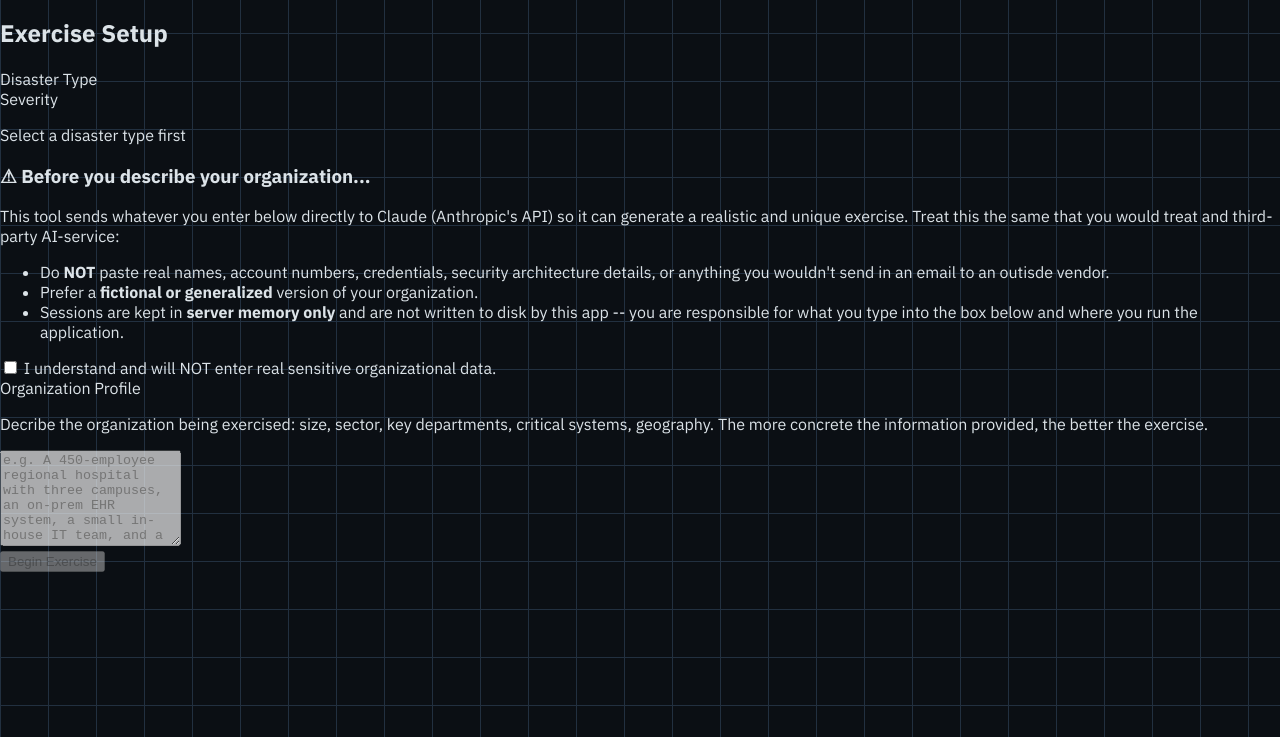
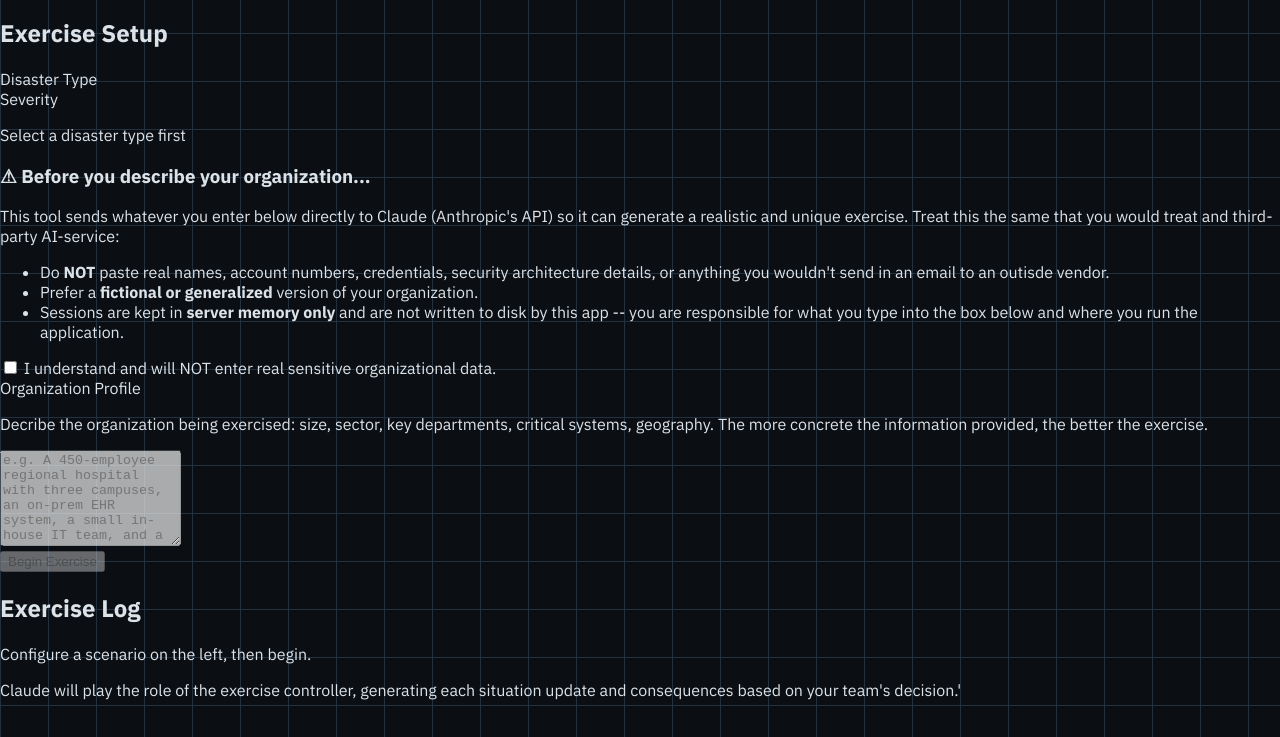
Before and after one commit to pendradragon/Crisis-Tabletop, a plain HTML site: page public/index.html in a window 1280 px wide. Shown: the part 63-800 px from the top of the page. Drawn offline with Linux system fonts and the light colour scheme.

Commit message:
Added the Exercise log section

```diff
--- a/public/index.html
+++ b/public/index.html
@@ -66,6 +66,22 @@
         <button id="startBtn" class="btn btn-primary" disabled>Begin Exercise</button>
         <p class="error-text" id="setupError"></p>
     </section>
+
+    <!--EXERCISE LOG-->
+    <section class="panel log-panel" id="logPanel">
+        <h2 class="panel-title">Exercise Log</h2>
+        <div class="log-scroll" id="logScroll">
+            <div class="empty-state">
+                <p>Configure a scenario on the left, then begin.</p>
+                <p class="muted">Claude will play the role of the exercise controller, generating each situation update and consequences based on your team's decision.'</p>
+            </div>
+        </div>
+
+        <div class="response-bar" id="responseBar" hidden>
+            <textarea id="responseInput" rows="3" placeholder="What does your team do? Describe each decision and who is making it"></textarea>
+            <button id="submitResponseBtn" class="btn btn-primary">Submit Response</button>
+        </div>
+    </section>
 </main>
 </body>
 </html>
```
